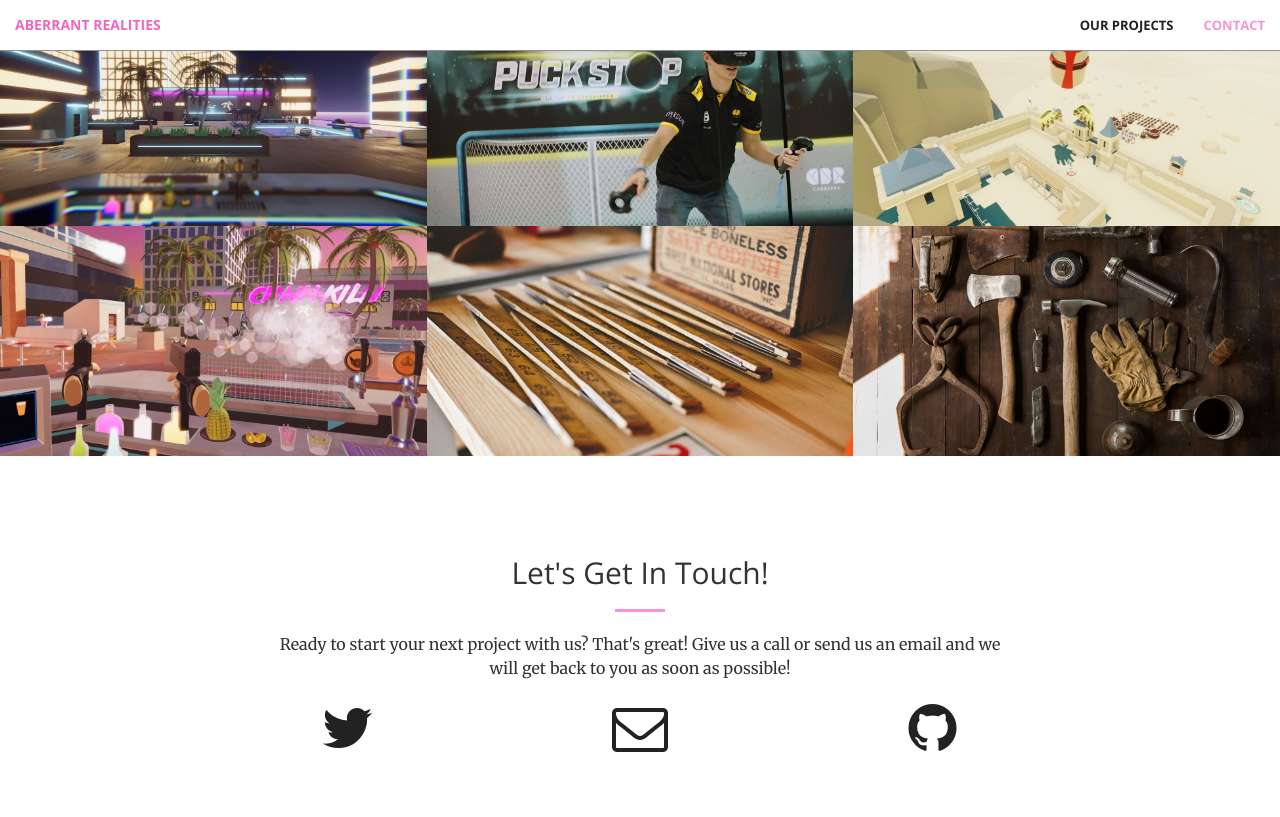
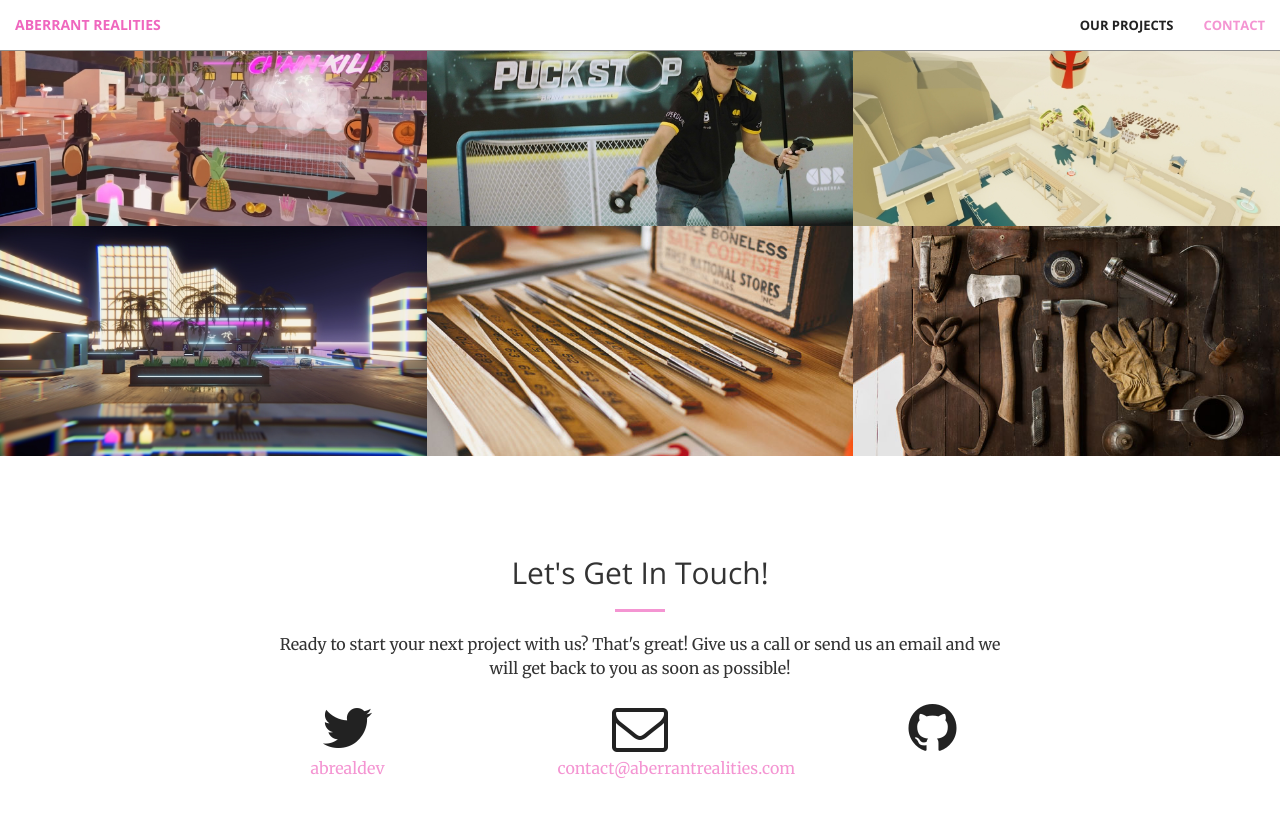
Before and after one commit to aberrantrealities/aberrantrealities.github.io, a Jekyll site: the page built from test.html, in a window 1280 px wide and 900 px high, scrolled down 1360 px. Shown: the top 817 px of the window. Built offline with Jekyll 4.4.1, drawn with Linux system fonts in a browser that asks for light colours.

```diff
--- a/_config.yml
+++ b/_config.yml
@@ -1,11 +1,11 @@
 # Site settings
 title: Aberrant Realities
-email:
+email: contact@aberrantrealities.com
 description: > # this means to ignore newlines until "baseurl:"
 baseurl: "" # the subpath of your site, e.g. /blog/
 url: "" # the base hostname & protocol for your site
 
-twitter_username:
+twitter_username: abrealdev
 github_username:
 
 # Build settings
```
Also changed, not shown: img/portfolio/1.jpg, img/portfolio/4.jpg.
